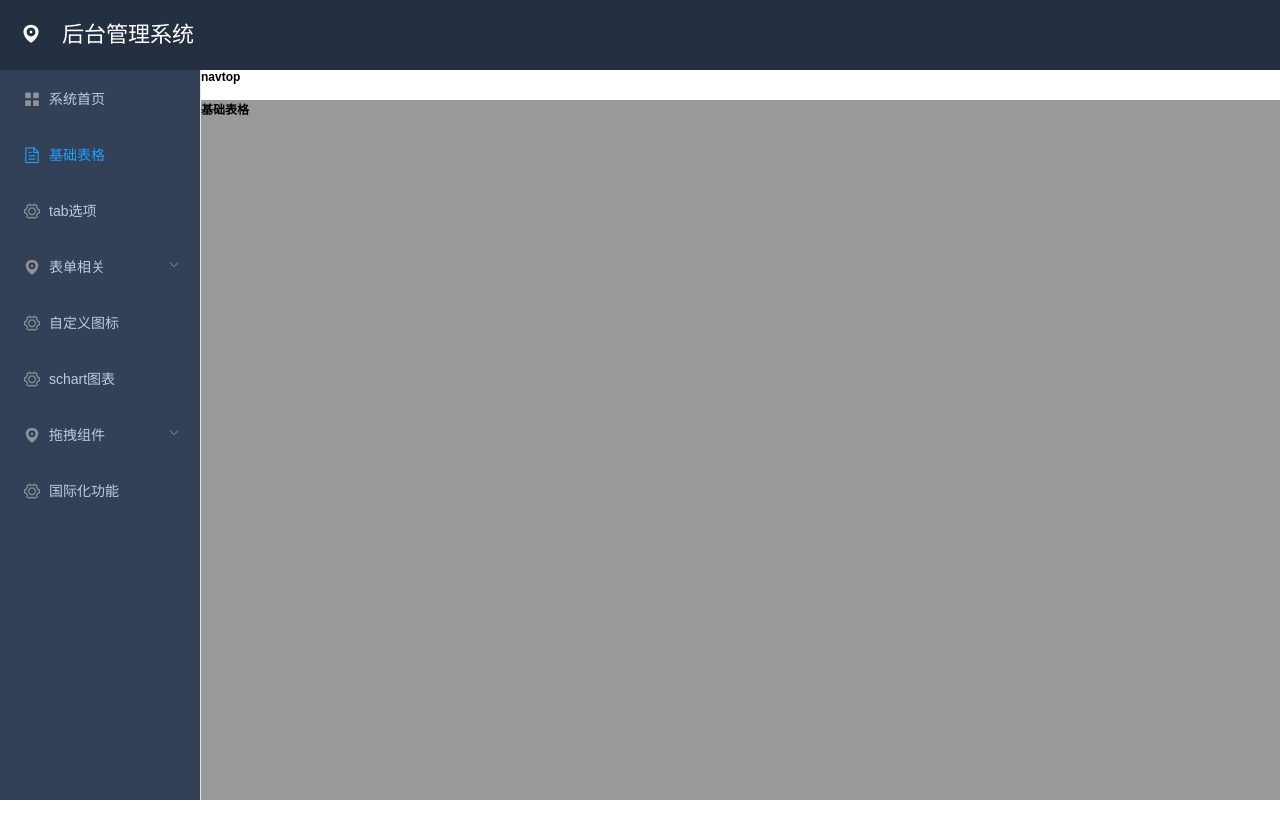
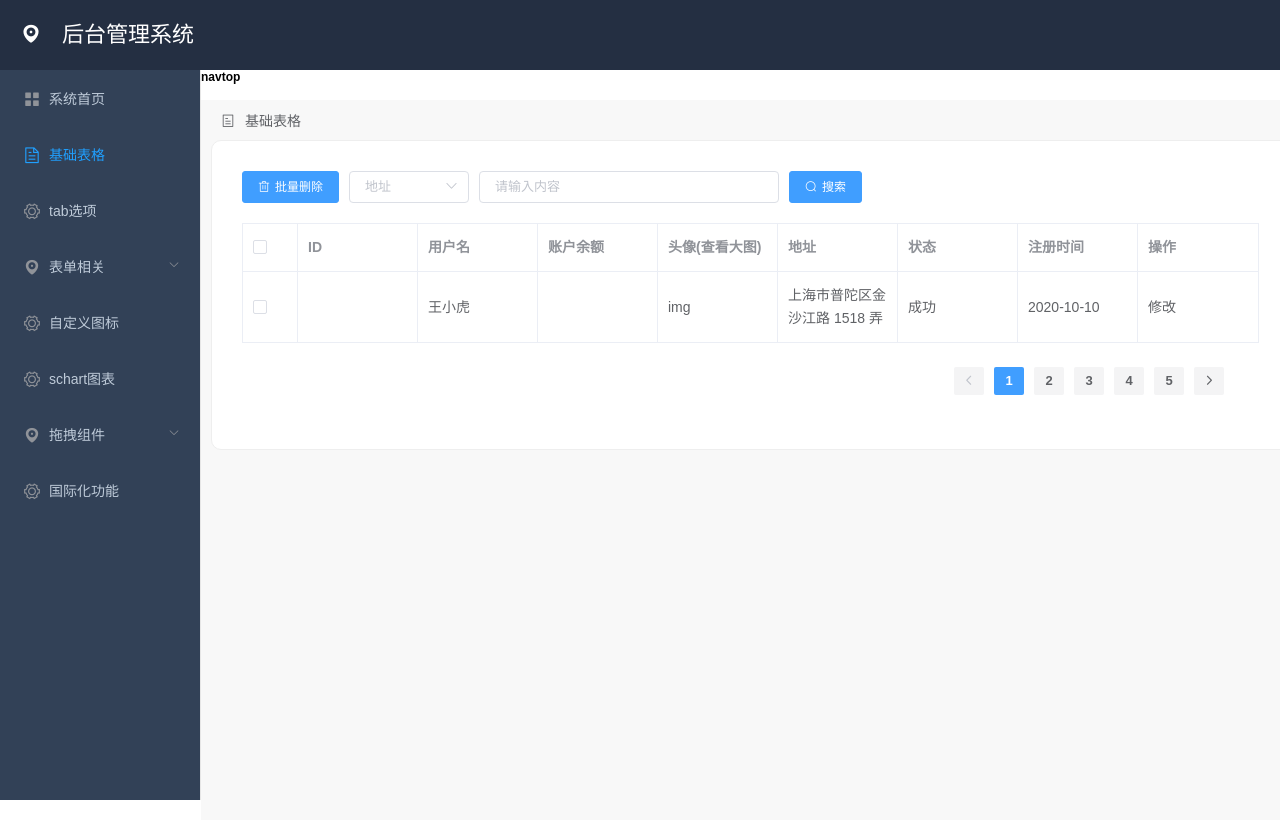
Before and after one commit to Sww-echo/vue-admin-system, a Vue app: page /#/ in a window 1280 px wide. Both pictures are taken after a click on the item "基础表格". Built offline with nearby package versions, Linux system fonts and the light colour scheme.

Commit message:
第一次提交

```diff
--- a/src/views/Home.vue
+++ b/src/views/Home.vue
@@ -78,14 +78,14 @@
 </template>
 
 <script>
-import Vue from "vue";
-import { Button } from "element-ui";
-import Header from "./Header";
-import NavTop from "./NavTop";
+import Vue from 'vue'
+import { Button } from 'element-ui'
+import Header from './Header'
+import NavTop from './NavTop'
 
-Vue.use(Button);
+Vue.use(Button)
 export default {
-  name: "home",
+  name: 'home',
   components: {
     [Header.name]: Header,
     [NavTop.name]: NavTop
@@ -93,20 +93,20 @@ export default {
   data() {
     return {
       isCollapse: false
-    };
+    }
   },
   methods: {
     handleOpen(key, keyPath) {
-      console.log(key, keyPath);
+      console.log(key, keyPath)
     },
     handleClose(key, keyPath) {
-      console.log(key, keyPath);
+      console.log(key, keyPath)
     },
     handleCollapse() {
-      this.isCollapse = !this.isCollapse;
+      this.isCollapse = !this.isCollapse
     }
   }
-};
+}
 </script>
 
 <style lang="scss">
@@ -134,7 +134,7 @@ export default {
     top: 30px;
     left: 0;
     bottom: 0;
-    background: #999;
+    background: #f8f8f8;
     overflow-y: auto;
   }
 }
--- a/src/views/components/basicTable.vue
+++ b/src/views/components/basicTable.vue
@@ -1,13 +1,174 @@
 <template>
   <div class="basicTable page">
-    <h1>基础表格</h1>
+    <div class="tableTitle">
+      <i class="el-icon-tickets"></i>
+      <span>基础表格</span>
+    </div>
+    <div class="content">
+      <div class="handleBox">
+        <el-button
+          type="primary"
+          icon="el-icon-delete"
+          size="small"
+          class="tableBtn"
+          >批量删除</el-button
+        >
+        <el-select
+          v-model="value"
+          placeholder="地址"
+          size="small"
+          class="tableSelect"
+        >
+          <el-option
+            v-for="item in options"
+            :key="item.value"
+            :label="item.label"
+            :value="item.value"
+          >
+          </el-option>
+        </el-select>
+        <el-input
+          v-model="input"
+          placeholder="请输入内容"
+          size="small"
+          class="tableInput"
+        ></el-input>
+        <el-button type="primary" icon="el-icon-search" size="small"
+          >搜索</el-button
+        >
+      </div>
+      <el-table
+        ref="multipleTable"
+        :data="tableData"
+        tooltip-effect="dark"
+        style="width: 100%"
+        @selection-change="handleSelectionChange"
+        border
+      >
+        <el-table-column type="selection" width="55"> </el-table-column>
+        <el-table-column label="ID" width="120">
+          <template slot-scope="scope">{{ scope.row.date }}</template>
+        </el-table-column>
+        <el-table-column prop="userName" label="用户名" width="120">
+        </el-table-column>
+        <el-table-column prop=" balance" label="账户余额" width="120">
+        </el-table-column
+        ><el-table-column prop="userIcon" label="头像(查看大图)" width="120">
+        </el-table-column
+        ><el-table-column prop="address" label="地址" width="120">
+        </el-table-column
+        ><el-table-column prop="state" label="状态" width="120">
+        </el-table-column>
+        <el-table-column prop="regTime" label="注册时间" width="120">
+        </el-table-column>
+        <el-table-column prop="handle" label="操作" show-overflow-tooltip>
+        </el-table-column>
+      </el-table>
+      <div class="tableFooter">
+        <el-pagination
+          :page-size="100"
+          background
+          layout="prev, pager, next"
+          :total="500"
+        >
+        </el-pagination>
+      </div>
+    </div>
   </div>
 </template>
 
 <script>
 export default {
-  name: "basicTable"
-};
+  name: 'basicTable',
+  data() {
+    return {
+      input: '',
+      options: [
+        {
+          value: '选项1',
+          label: '广东省'
+        },
+        {
+          value: '选项2',
+          label: '北京市'
+        },
+        {
+          value: '选项3',
+          label: '天津市'
+        }
+      ],
+      tableData: [
+        {
+          ID: 1,
+          userName: '王小虎',
+          balance: 100,
+          userIcon: 'img',
+          address: '上海市普陀区金沙江路 1518 弄',
+          state: '成功',
+          regTime: '2020-10-10',
+          handle: '修改'
+        }
+      ],
+      multipleSelection: []
+    }
+  },
+  methods: {
+    toggleSelection(rows) {
+      if (rows) {
+        rows.forEach(row => {
+          this.$refs.multipleTable.toggleRowSelection(row)
+        })
+      } else {
+        this.$refs.multipleTable.clearSelection()
+      }
+    },
+    handleSelectionChange(val) {
+      this.multipleSelection = val
+    }
+  }
+}
 </script>
 
-<style></style>
+<style>
+.basicTable {
+  font-size: 14px;
+  padding: 10px;
+  background: #fff;
+}
+.tableTitle {
+  margin-bottom: 10px;
+  color: #606266;
+  font-size: 14px;
+  display: inline-block;
+  font-family: Helvetica, 'PingFang SC';
+  margin-left: 10px;
+}
+.content {
+  padding: 30px;
+  background: rgb(255, 255, 255);
+  border-radius: 10px;
+  border: 1px solid #eee;
+}
+.handleBox {
+  height: 32px;
+  margin-bottom: 20px;
+}
+.tableBtn {
+  margin-right: 10px;
+}
+.tableSelect {
+  width: 120px;
+}
+.el-icon-tickets {
+  margin-right: 10px;
+}
+.tableInput {
+  width: 300px;
+  padding: 0 10px;
+}
+.tableFooter {
+  padding: 2px 5px;
+  margin: 20px;
+  text-align: right;
+}
+</style>
```
Also changed, not shown: 1 other file (tests, documents, lock files or other folders).
